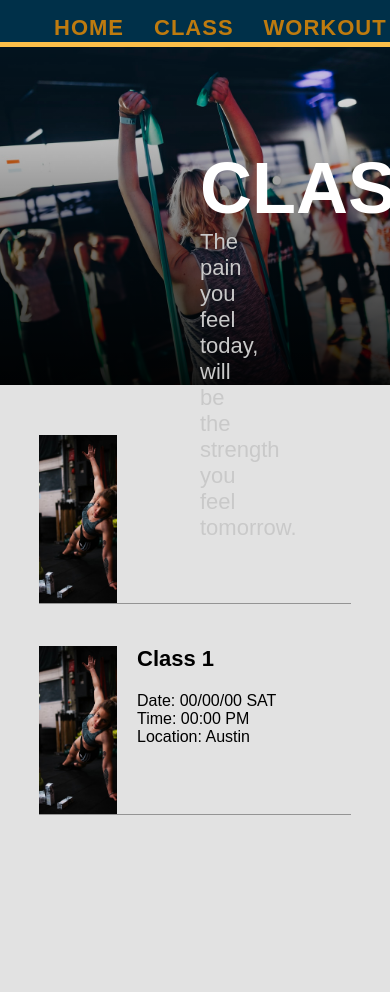
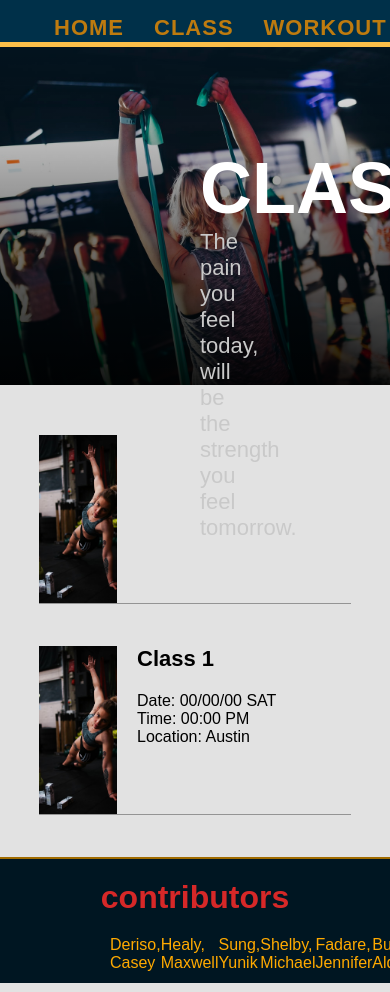
Before and after one commit to maxhealy01/fit-club, a React (Create React App) app in the folder client/: page /Classes in a window 390 px wide. Shown: the top 992 px of the page. Before the commit the page ends 857 px from the top, so only its background shows below. Built offline with nearby package versions, Linux system fonts and the light colour scheme; a web font is replaced by a local one.

Commit message:
footer added and media query added

```diff
--- a/client/src/App.js
+++ b/client/src/App.js
@@ -21,7 +21,6 @@ import RegisterForm from "./pages/Register";
 import ChatBox from "./components/ChatBox";
 import Navbar from "./components/Navbar";
 import CoverPage from "./pages/CoverPage";
-import Footer from "./components/Footer";
 
 console.log(Auth.loggedIn());
 
@@ -60,18 +59,15 @@ function App() {
                 path="/"
                 component={!Auth.loggedIn() ? CoverPage : Home}
               />
+
               <Route
                 exact
                 path="/"
                 component={!Auth.loggedIn() ? CoverPage : ChatBox}
               />
-              <Route
-                exact
-                path="/"
-                component={!Auth.loggedIn() ? CoverPage : Footer}
-              />
 
             </Switch>
+
           </div>
         </Router>
       </StoreProvider>
--- a/client/src/assets/scss/Footer.scss
+++ b/client/src/assets/scss/Footer.scss
@@ -1,36 +1,57 @@
+@import "./mediaQueries.scss";
+
 .footer{
-  position: absolute;
   width: 100%;
+  height: 15vh;
+  background: rgb(0, 22, 34);
+  @include media("<=phone"){
+    height: 20vh;
+}
+
+  .yellow-line{
+    width: 100%;
+    height: 2px;
+    margin: 0;
+    background-color: #a16c00;
+  }
 
     .footer-wrapper{
-        display: flex;
+
+        height: 10vh;
+        margin: auto;
+        display:flex;
+        flex-direction: column;
         align-items: center;
-        justify-content: center;
-        text-align: center;
-        padding-top: 40px;
-        color: #fff;
-        background: #111;
+        padding: 20px;
 
-        .footer-content{
-            width: 50%
 
-            h3{
-                font-size: 1.8rem;
-                font-weight: 400;
-                text-transform: capitalize;
-                line-height: 3rem;
-            }
-
-            p{
-                max-width: 500px;
-                margin: 10px auto;
-                line-height: 28px;
-                font-size: 14px;
+        h1{
+            color:rgb(214, 40, 40);
+            @include media("<=phone"){
+                height: 90vh;
+                font-size: 18px;
             }
         }
 
-        .creator{
-            width: 50%
+        .contributors{
+            display:flex;
+            justify-content: space-evenly;
+            align-items: center;
+            width: 60%;
+            margin: auto;
+            padding: 20px;
+
+            @include media("<=phone"){
+                flex-direction: column;
+                padding: 10px;
+            }
+        }
+        p{
+            color: #ffaa00;
+            @include media("<=phone"){
+
+                padding: 5px;
+            }
         }
     }
 
--- a/client/src/assets/scss/Home.scss
+++ b/client/src/assets/scss/Home.scss
@@ -382,6 +382,10 @@
                         background-color: rgb(214, 40, 40);
                         padding: 15px;
 
+                        &:hover{
+                            background-color: rgb(247, 127, 0);
+                        }
+
                         @include media("<=LGdesktop"){
                             font-size: 42px;
                             letter-spacing: 2px;
@@ -408,9 +412,7 @@
                         }
                     }
 
-                        &:hover{
-                            background-color: rgb(247, 127, 0);
-                        }
+
 
                 }
         }
--- a/client/src/assets/scss/app.scss
+++ b/client/src/assets/scss/app.scss
@@ -15,10 +15,6 @@ body{
 
 
 
-.footer-comp{
-    bottom: 0;
-    position: absolute;
-}
 
 
 .color{
--- a/client/src/components/Footer.js
+++ b/client/src/components/Footer.js
@@ -3,23 +3,36 @@ import '../assets/scss/Footer.scss'
 // import { Link } from "react-router-dom";
 
 const Footer = () => {
-	// set modal display state
-	// const [showModal, setShowModal] = useState(false);
-
 
 	return (
         <div className="footer">
+            <div className="yellow-line"></div>
             <div className="footer-wrapper">
-                <div className="footer-content">
-                    <h3>FitClub</h3>
-                    <p>is simply dummy text of the printing and typesetting industry. Lorem Ipsum has been the industry's standard dummy text ever since the 1500s, when an unknown printer took a galley of type and scrambled it to make a type specimen book.</p>
+                <h1>
+                    contributors
+                </h1>
+                <div className="contributors">
+                   <p>
+                    Deriso, Casey
+                    </p>
+                    <p>
+                    Healy, Maxwell
+                    </p>
+                    <p>
+                    Sung, Yunik
+                    </p>
+                    <p>
+                    Shelby, Michael
+                    </p>
+                    <p>
+                    Fadare, Jennifer
+                    </p>
+                    <p>
+                    Burgo, Aldrin
+                    </p>
                 </div>
-                <div className="creator">
-                    <h3>FitClub</h3>
-                    <p>is simply dummy text of the printing and typesetting industry. Lorem Ipsum has been the industry's standard dummy text ever since the 1500s, when an unknown printer took a galley of type and scrambled it to make a type specimen book.</p>
-                </div>
+
             </div>
-
         </div>
 	);
 };
--- a/client/src/components/Navbar.js
+++ b/client/src/components/Navbar.js
@@ -10,7 +10,7 @@ const AppNavbar = () => {
             <div className="header-top">
             <div className="fit-title">
                 <Link to="/">
-                    <img src= {require ("../assets/images/logo2.png").default} />
+                    <img  alt="logo" src= {require ("../assets/images/logo2.png").default} />
                 </Link>
 
             </div>
--- a/client/src/pages/Classes.js
+++ b/client/src/pages/Classes.js
@@ -2,6 +2,7 @@ import React from "react";
 import '../assets/scss/classes.scss'
 // import { Link, Switch } from "react-router-dom";
 import ClassItems from '../components/ClassItems'
+import Footer from "../components/Footer";
 
 function Classes () {
 
@@ -51,6 +52,7 @@ function Classes () {
                     </div>
                 </div>
             </div>
+            <Footer />
         </div>
 
     )
--- a/client/src/pages/Home.js
+++ b/client/src/pages/Home.js
@@ -1,9 +1,9 @@
 import React from 'react';
 import { Link } from "react-router-dom";
 import '../assets/scss/Home.scss';
+
 import Footer from "../components/Footer";
-import Profile from "./Profile";
-import GoalList from '../components/GoalList';
+
 
 
 function Homepage(){
@@ -59,6 +59,7 @@ function Homepage(){
                     </div>
                 </div>
             </div>
+            <Footer />
         </div>
     )
 }
--- a/client/src/pages/Profile.js
+++ b/client/src/pages/Profile.js
@@ -3,6 +3,7 @@ import "../assets/scss/Profile.scss";
 
 import GoalList from '../components/GoalList';
 import GoalForm from '../components/GoalForm'
+import Footer from "../components/Footer";
 
 import ChatDashboard from "../components/ChatDashboard";
 import { ConversationsProvider } from "../utils/ConversationsProvider";
@@ -125,6 +126,7 @@ function Profile() {
         </ConversationsProvider>
       </SocketProvider>
     }
+    <Footer />
     </>
   );
 }
--- a/client/src/pages/Workout.js
+++ b/client/src/pages/Workout.js
@@ -1,9 +1,11 @@
-import React, { useState } from "react";
-import Auth from "../utils/auth.js";
+import React from "react";
+// import Auth from "../utils/auth.js";
 import { Link } from "react-router-dom";
 
 import "../assets/scss/Workout.scss";
 import CreateWorkout from "../components/CreateWorkout.js";
+import Footer from "../components/Footer";
+
 
 function Workout() {
   return (
@@ -66,6 +68,7 @@ function Workout() {
           </div>
         </div>
       </div>
+      <Footer />
     </div>
   );
 }
```
Also changed, not shown: client/src/assets/scss/navbar.scss (line endings or trailing spaces).
